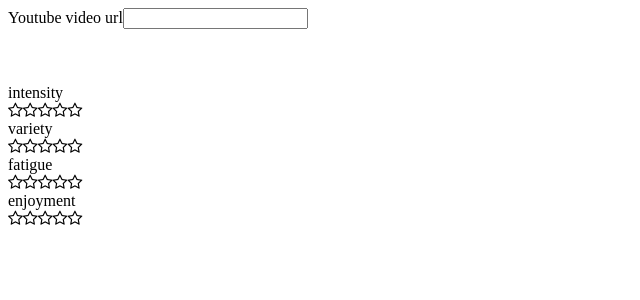
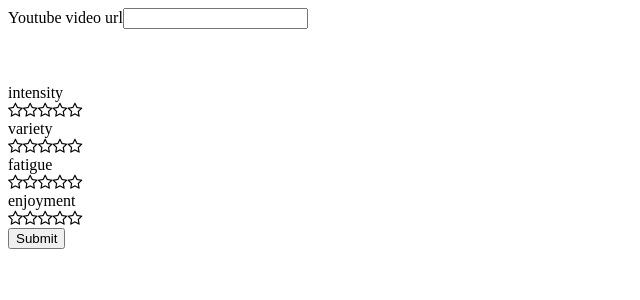
Before and after one commit to frantic-dev/workoutjournal-fe, a React (Vite) app: page / in a window 1280 px wide. Shown: the top 300 px of the page, without its empty margins (0-640 px from the left). Built offline with nearby package versions, Linux system fonts and the light colour scheme; no server answers; the HTML template or start-up script is replaced by a standard one.

Commit message:
form submit btn posts new workout to database

```diff
--- a/src/App.jsx
+++ b/src/App.jsx
@@ -10,6 +10,10 @@ function App() {
 		url: '',
 		thumbnail: '',
 	})
+
+	useEffect(() => {
+		workoutService.getAll().then((workouts) => setWorkouts(workouts))
+	}, [])
 
 	useEffect(() => {
 		if (workout.url !== '') {
@@ -32,6 +36,15 @@ function App() {
 		const rating = checked - halfChecked / 2
 		setWorkout({ ...workout, [rated]: rating })
 	}
+
+	function handleSubmit(e) {
+		e.preventDefault()
+		console.log(e.target)
+		workoutService.update(workout)
+		workoutService.getAll().then((workouts) => setWorkouts(workouts))
+
+	}
+
 	return (
 		<div>
 			<Form
@@ -40,6 +53,7 @@ function App() {
 					setWorkout((workout) => ({ ...workout, url: e.target.value }))
 				}
 				changeRating={changeRating}
+				handleSubmit={handleSubmit}
 			/>
 		</div>
 	)
--- a/src/components/Form.jsx
+++ b/src/components/Form.jsx
@@ -15,7 +15,7 @@ function Form(props) {
 		)
 	)
 	return (
-		<form>
+		<form onSubmit={props.handleSubmit}>
 			<label htmlFor="url">Youtube video url</label>
 			<input
 				type="text"
@@ -29,6 +29,7 @@ function Form(props) {
 			<h3>{props.workout.title}</h3>
 			<br />
 			{questions}
+			<button type="submit">Submit</button>
 		</form>
 	)
 }
--- a/src/services/workouts.js
+++ b/src/services/workouts.js
@@ -12,4 +12,12 @@ const getTitle = (videoId) => {
 		.then((response) => response.data)
 }
 
-export default { getTitle }
+const getAll = () => {
+	return axios.get(url).then((response) => response.data)
+}
+
+const update = (newWorkout) => {
+	return axios.post(url, newWorkout).then((response) => response.data)
+}
+
+export default { getTitle, getAll, update }
```
